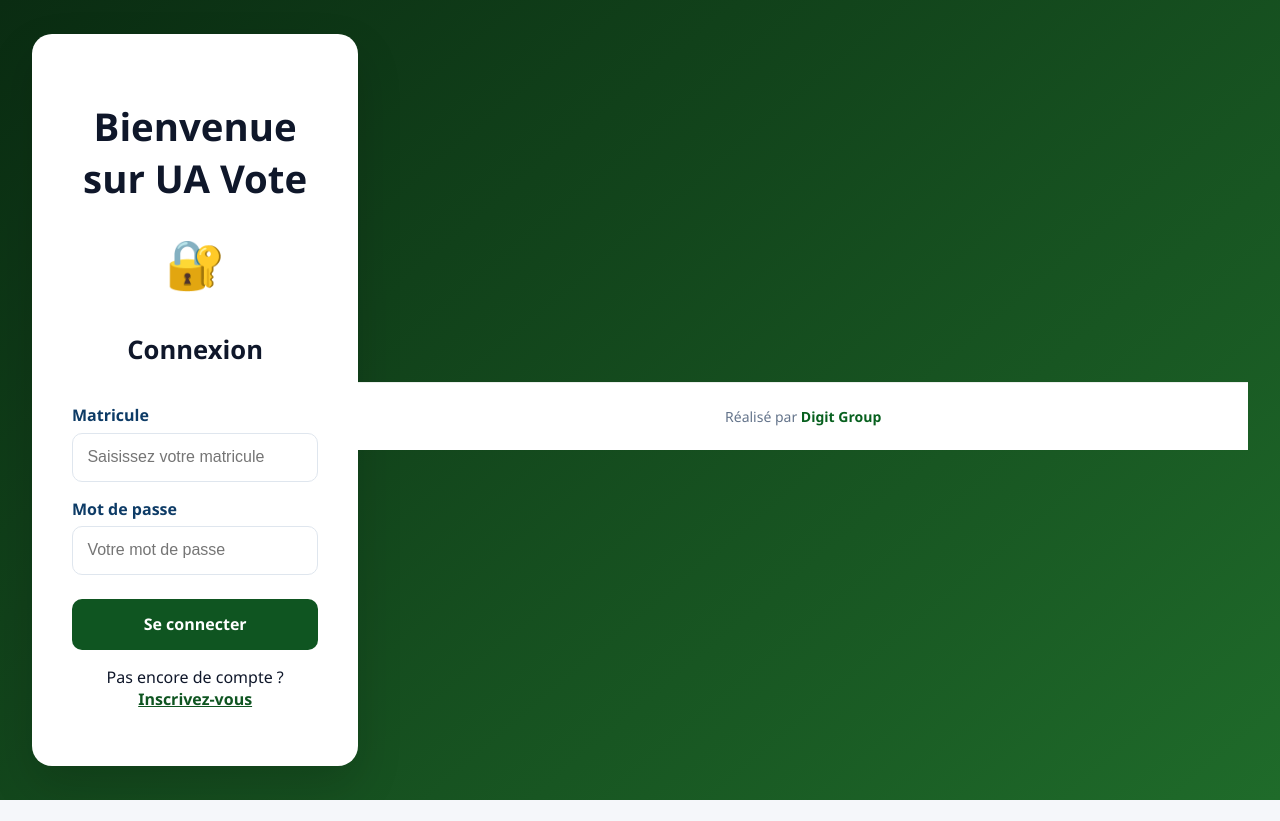
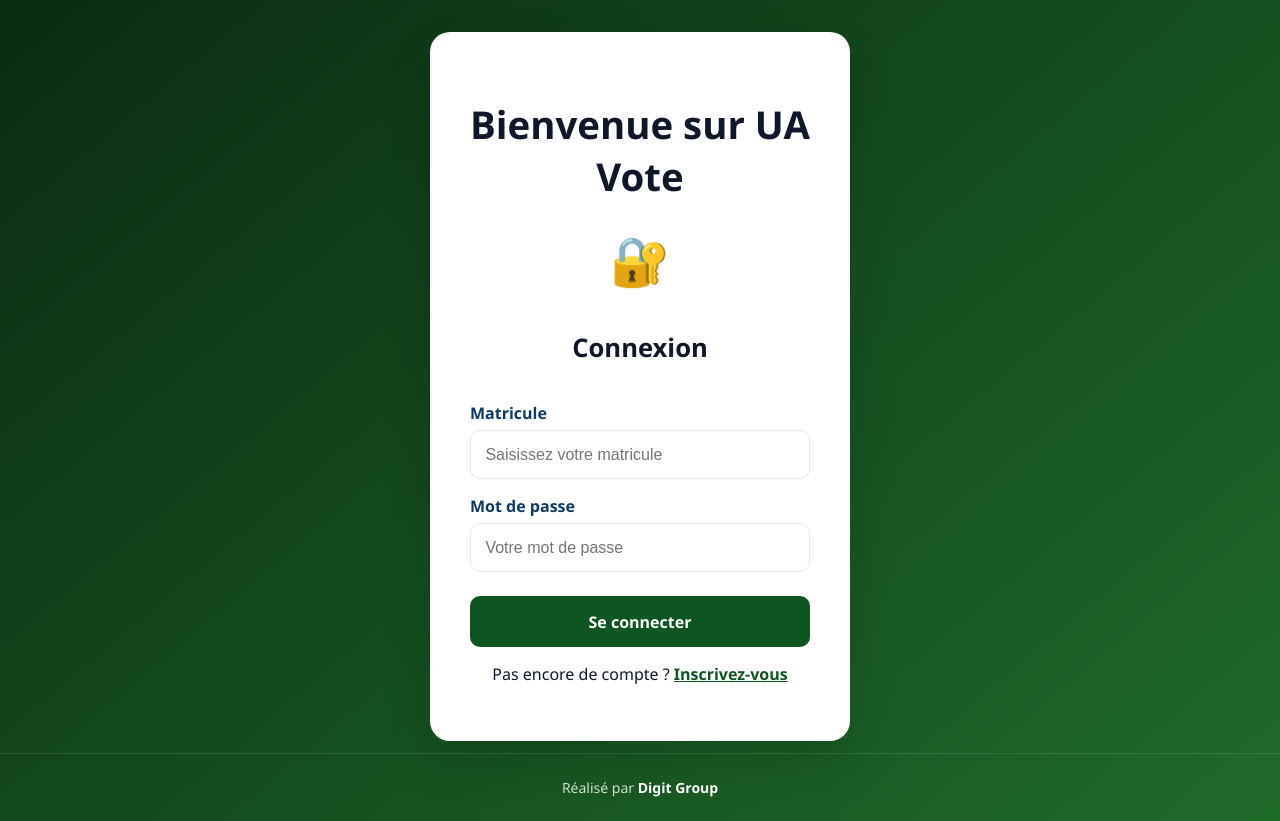
Before and after one commit to BDGomar/vote, a React (Create React App) app: page /login in a window 1280 px wide. Before the commit the page ends 800 px from the top, so only its background shows below. Built offline with nearby package versions, Linux system fonts and the light colour scheme.

Commit message:
footer login

```diff
--- a/src/App.css
+++ b/src/App.css
@@ -122,10 +122,12 @@
 .auth-screen {
   min-height: 100vh;
   display: flex;
+  flex-direction: column;
   align-items: center;
   justify-content: center;
-  padding: 2rem;
+  padding: 2rem 2rem 5rem;
   background: linear-gradient(140deg, #0a2c12, #1f6b2a);
+  position: relative;
 }
 
 .auth-card {
--- a/src/components/Footer.css
+++ b/src/components/Footer.css
@@ -27,8 +27,20 @@
 /* Pour les pages sans navigation (landing, login, register) */
 .landing-page .app-footer,
 .auth-screen .app-footer {
-  padding-bottom: 1.5rem;
-  margin-top: 2rem;
+  position: absolute;
+  bottom: 0;
+  left: 0;
+  right: 0;
+  padding: 1.5rem 1rem;
+  margin-top: 0;
+  width: 100%;
+  background: transparent;
+  border-top: 1px solid rgba(255, 255, 255, 0.1);
+  color: rgba(255, 255, 255, 0.8);
+}
+
+.auth-screen .app-footer strong {
+  color: #ffffff;
 }
 
 .landing-page .app-footer {
```
